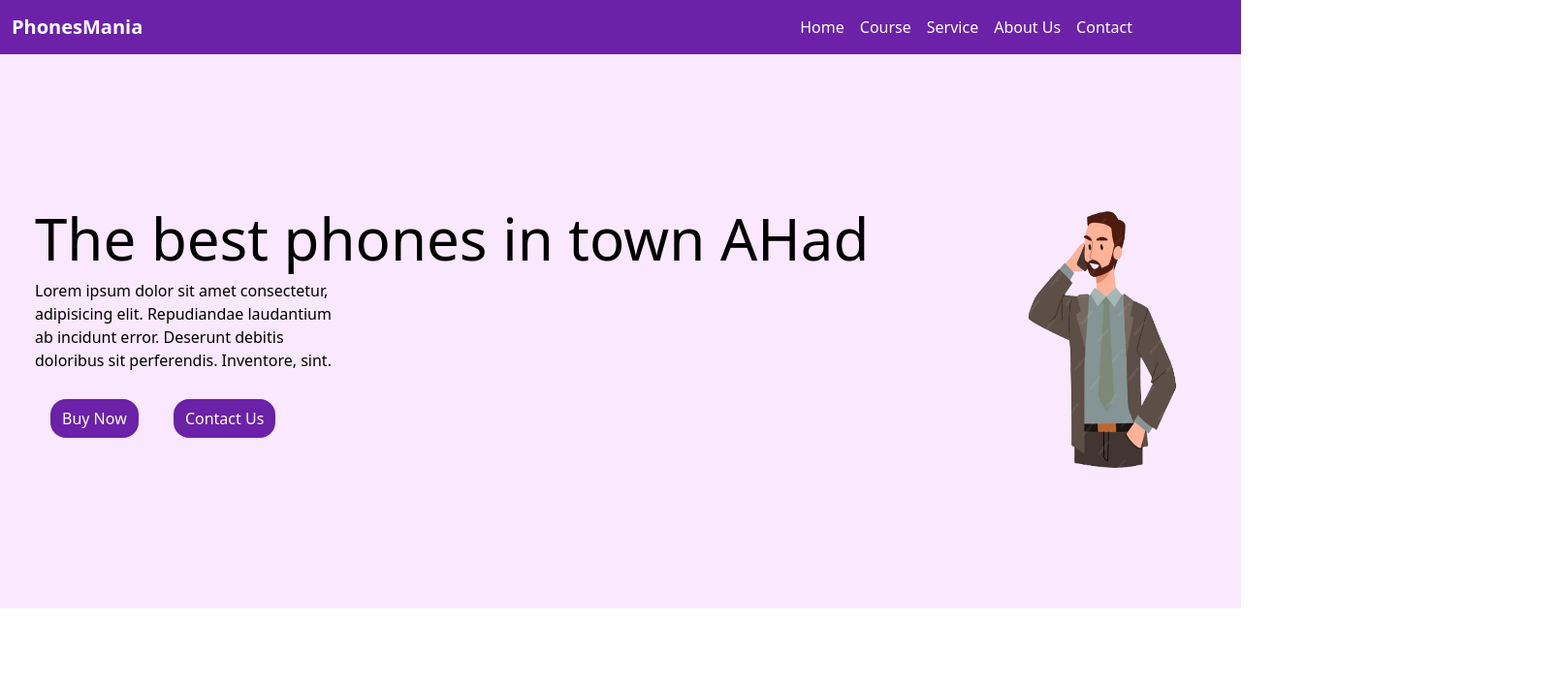
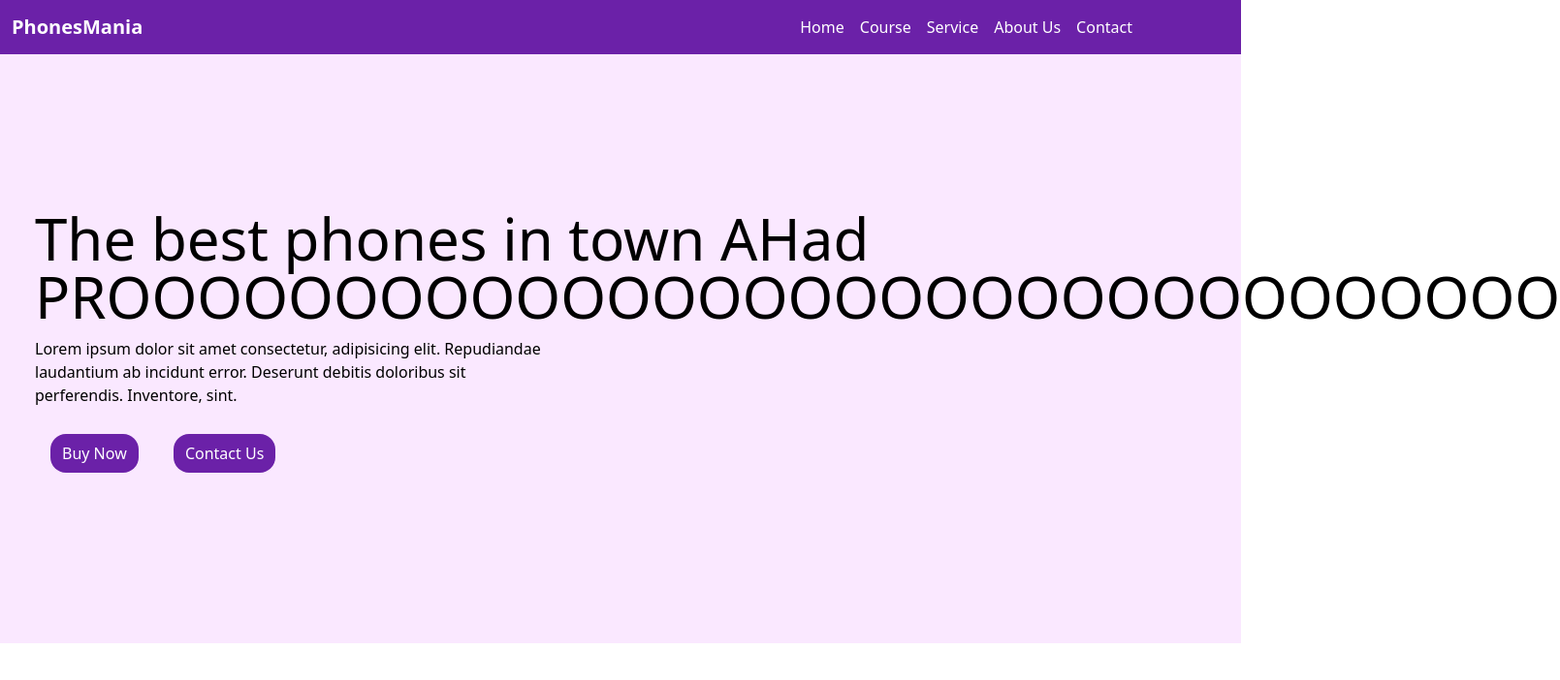
Before and after one commit to ahadali027/Starting-Tailwind, a website built with Vite: page index.html in a window 1280 px wide. Shown: the whole page at 97% size, 1609 px wide, since content can reach past the window. Built offline with nearby package versions, Linux system fonts and the light colour scheme.

Commit message:
first new changese

```diff
--- a/index.html
+++ b/index.html
@@ -22,7 +22,9 @@
     </nav>
     <main class="bg-fuchsia-100 flex justify-around">
       <div class="main py-40 pl-9">
-        <div class="text-6xl">The best phones in town AHad</div>
+        <div class="text-6xl">
+          The best phones in town AHad PROOOOOOOOOOOOOOOOOOOOOOOOOOOOOOOO
+        </div>
         <p class="py-3 w-1/3">
           Lorem ipsum dolor sit amet consectetur, adipisicing elit. Repudiandae
           laudantium ab incidunt error. Deserunt debitis doloribus sit
```
